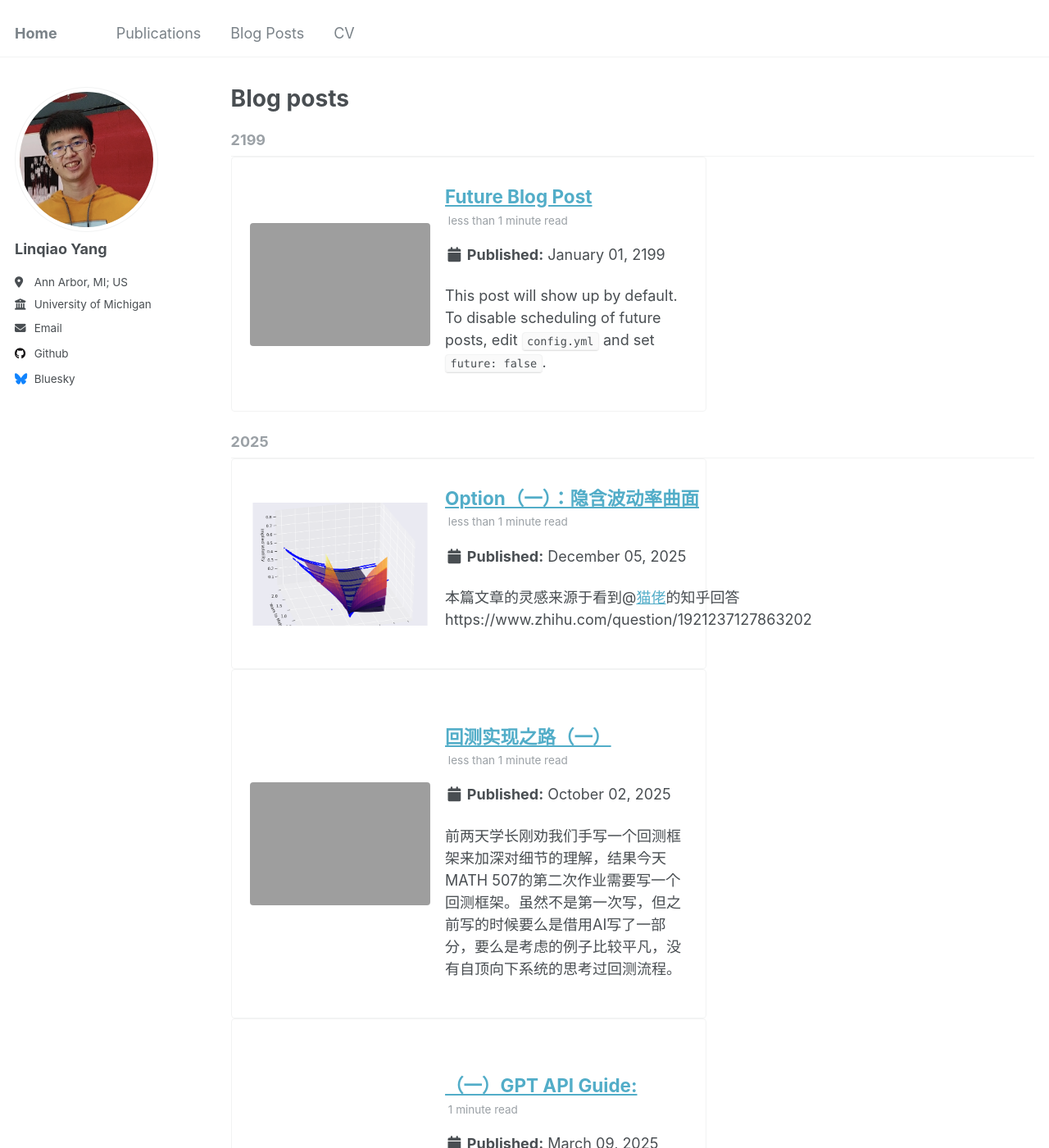
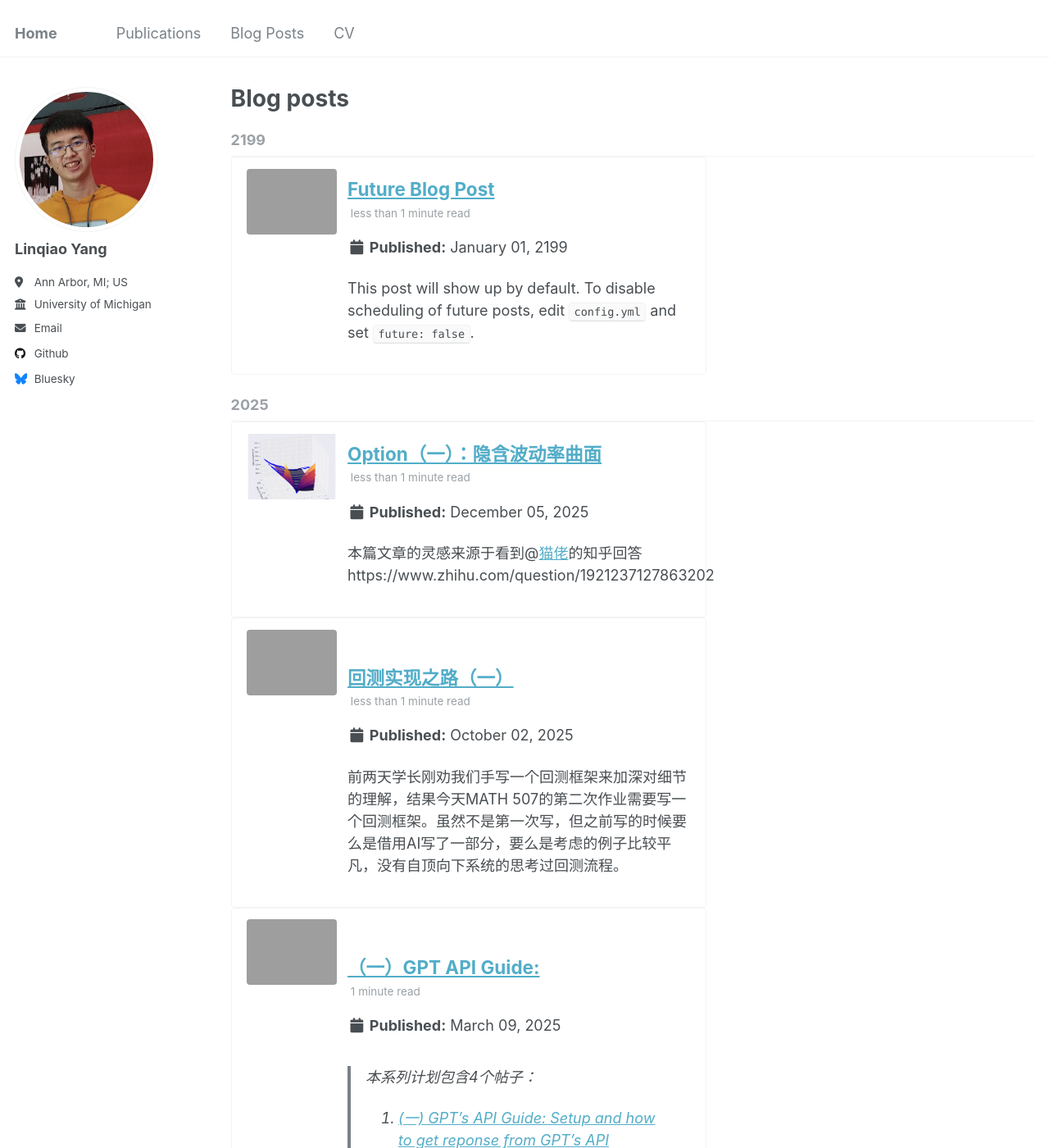
Before and after one commit to joelyanglq/joelyanglq.github.io, a Jekyll site: the page built from _pages/year-archive.html, in a window 1280 px wide and 1400 px high. Shown: the whole window at 82% size. Built offline with Jekyll 4.4.1, drawn with Linux system fonts in a browser that asks for light colours.

Commit message:
[ Update ] layout adjusting test

```diff
--- a/_sass/_archive.scss
+++ b/_sass/_archive.scss
@@ -109,14 +109,15 @@
 
 .archive__item--teaser {
   display: flex;
-  flex-direction: column;
-  gap: 1rem;
-  padding: 1.25rem;
+  gap: 0.75rem;
+  padding: 0.75rem 1rem;
   border: 1px solid $border-color;
   border-radius: $border-radius;
   background: $background-color;
+  align-items: flex-start;
 
   .archive__item-teaser {
+    flex: 0 0 110px;
     margin: 0;
   }
 
@@ -124,17 +125,9 @@
     flex: 1;
   }
 
-  @include breakpoint($small) {
-    flex-direction: row;
-    align-items: center;
-
-    .archive__item-teaser {
-      flex: 0 0 220px;
-    }
-  }
-
   .archive__item-teaser img {
-    height: 150px;
+    width: 100%;
+    height: 80px;
     object-fit: cover;
   }
 }
```
